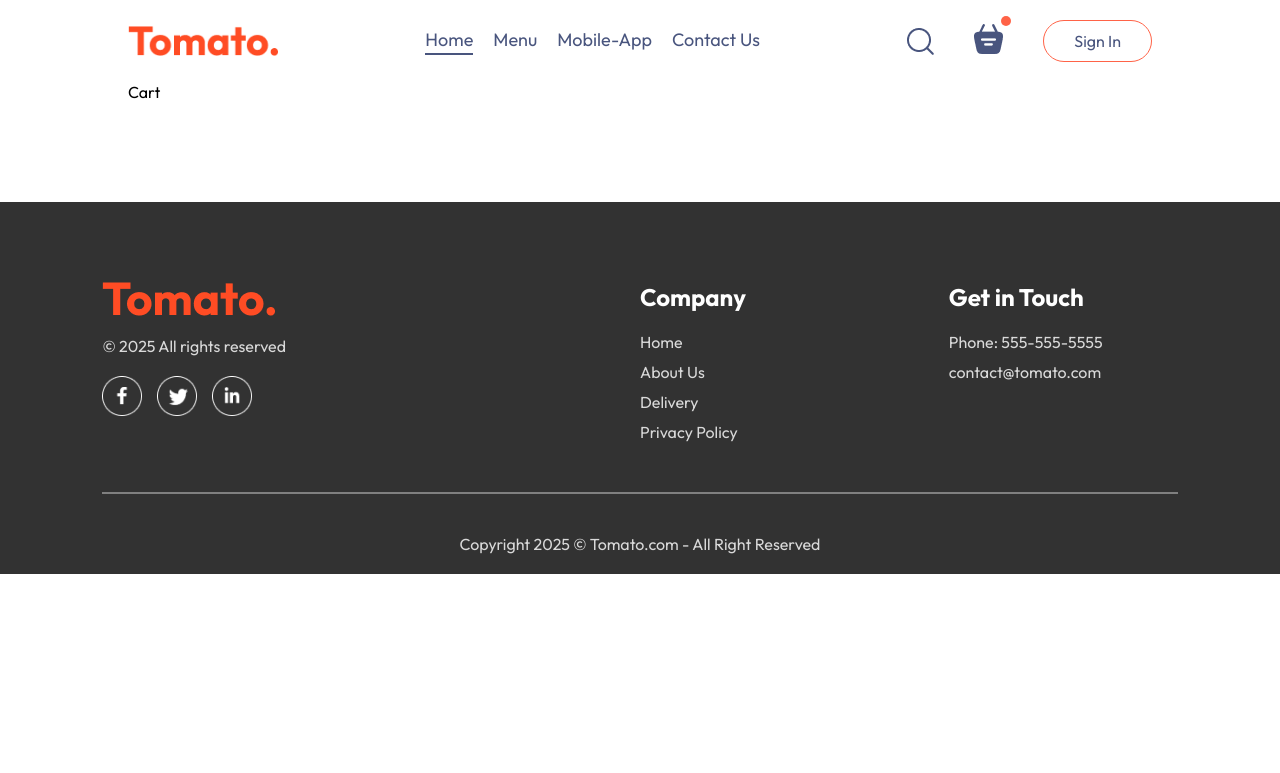
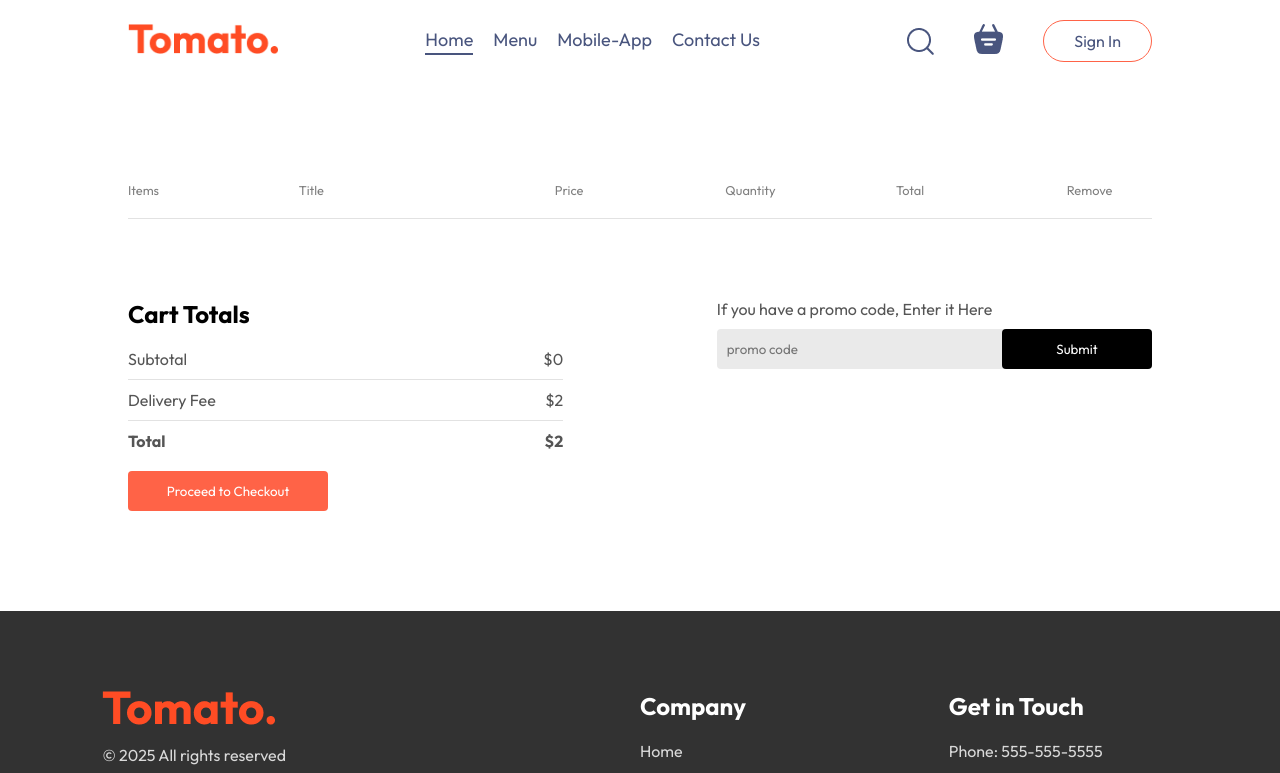
Before and after one commit to alankrit98/Nomato.-Food-Delivery-MERN, a React (Vite) app in the folder frontend/: page /cart in a window 1280 px wide. Shown: the top 773 px of the page. Built offline with nearby package versions, Linux system fonts and the light colour scheme.

Commit message:
Cart Page with different functionalities

```diff
--- a/frontend/src/components/navbar/Navbar.jsx
+++ b/frontend/src/components/navbar/Navbar.jsx
@@ -1,14 +1,17 @@
-import React, { useState } from 'react'
+import React, { useContext, useState } from 'react'
 import './Navbar.css'
 import { assets } from '../../assets/assets'
 import { Link } from 'react-router-dom'
+import { StoreContext } from '../../context/StoreContext'
 const Navbar = ({setShowLogin}) => {
 
   const [menu, setMenu] = useState("home");
 
+  const {getTotalCartAmount} = useContext(StoreContext);
+
   return (
     <div className='Navbar'>
-    <img src={assets.logo} alt='logo' className='logo' />
+    <Link to='/'><img src={assets.logo} alt='logo' className='logo' /></Link>
     <ul className='navbar-menu'>
     <Link to='/' onClick={()=>setMenu("home")} className={menu==="home"?"active":""}>Home</Link>
     <a href='#explore-menu' onClick={()=>setMenu("menu")} className={menu==="menu"?"active":""}>Menu</a>
@@ -18,8 +21,8 @@
     <div className='navbar-right'>
     <img src={assets.search_icon} alt=''/>
     <div className='navbar_search_icon'>
-    <img src={assets.basket_icon} alt='' />
-    <div className='dot'></div>
+    <Link to='/cart'><img src={assets.basket_icon} alt='' /></Link>
+    <div className={getTotalCartAmount()===0?"":"dot"}></div>
     </div>
     <button onClick={()=>setShowLogin(true)}> Sign In</button>
     </div>
--- a/frontend/src/context/StoreContext.jsx
+++ b/frontend/src/context/StoreContext.jsx
@@ -27,16 +27,24 @@
         }
     }
 
-    useEffect(() => {
-        console.log(cartItems);
-    }, [cartItems])
+    const getTotalCartAmount = () => {
+        let totalAmount = 0;
+        for(const item in cartItems) {
+            if(cartItems[item] > 0) {
+                let itemInfo = food_list.find((product)=>product._id === item);
+                totalAmount += itemInfo.price * cartItems[item];
+            }
+        }
+        return totalAmount;
+    }
 
     const contextValue = {
         food_list,
         cartItems,
         setCartItems,
         addToCart,
-        removeFromCart
+        removeFromCart,
+        getTotalCartAmount
     }
 
     return (
--- a/frontend/src/pages/Cart/Cart.css
+++ b/frontend/src/pages/Cart/Cart.css
@@ -0,0 +1,91 @@
+.cart {
+    margin-top: 100px;
+}
+.cart-items-title {
+    display: grid;
+    grid-template-columns: 1fr 1.5fr 1fr 1fr 1fr 0.5fr;
+    align-items: center;
+    color: grey;
+    font-size: max(1vw, 12px);
+}
+.cart-items-item {
+    margin: 10px 0px;
+    color: black;
+}
+.cart-items-item img {
+    width: 50px;
+}
+.cart hr {
+    height: 1px;
+    background-color: #e2e2e2;
+    border: none;
+}
+.cart-items-item .cross {
+    cursor: pointer;
+}
+.cart-bottom {
+    margin-top: 80px;
+    display: flex;
+    justify-content: space-between;
+    gap: max(12vw, 20px);
+}
+.cart-total {
+    flex: 1;
+    display: flex;
+    flex-direction: column;
+    gap: 20px;
+}
+.cart-total-details {
+    display: flex;
+    justify-content: space-between;
+    color: #555;
+}
+.cart-total hr {
+    margin: 10px 0px;
+}
+.cart-total button {
+    border: none;
+    color: white;
+    background-color: tomato;
+    width: max(15vw, 200px);
+    padding: 12px 0px;
+    border-radius: 4px;
+    cursor: pointer;
+}
+.cart-promocode {
+    flex: 1;
+}
+.cart-promocode p {
+    color: #555;
+}
+.cart-promocode-input {
+    margin-top: 10px;
+    display: flex;
+    justify-content: space-between;
+    align-items: center;
+    background-color: #eaeaea;
+    border-radius: 4px;
+}
+.cart-promocode-input input {
+    background-color: transparent;
+    border: none;
+    outline: none;
+    padding: 10px;
+}
+.cart-promocode-input button {
+    width: max(10vw, 150px);
+    padding: 12px 5px;
+    background-color: black;
+    border: none;
+    color: white;
+    border-radius: 4px;
+    cursor: pointer;
+}
+@media (max-width: 750px) {
+    .cart-bottom {
+        flex-direction: column-reverse;
+    }
+    .cart-promocode {
+        justify-content: start;
+    }
+}
--- a/frontend/src/pages/Cart/Cart.jsx
+++ b/frontend/src/pages/Cart/Cart.jsx
@@ -1,9 +1,73 @@
-import React from 'react'
-import './Cart.css'
+import React, { useContext } from "react";
+import "./Cart.css";
+import { StoreContext } from "../../context/StoreContext";
 const Cart = () => {
+  const { cartItems, food_list, removeFromCart, getTotalCartAmount } = useContext(StoreContext);
+
   return (
-    <div>Cart</div>
-  )
-}
+    <div className="cart">
+      <div className="cart-items">
+        <div className="cart-items-title">
+          <p>Items</p>
+          <p>Title</p>
+          <p>Price</p>
+          <p>Quantity</p>
+          <p>Total</p>
+          <p>Remove</p>
+        </div>
+        <br />
+        <hr />
+        {food_list.map((item, index) => {
+          if (cartItems[item._id] > 0) {
+            return (
+              <div key={index}>
+                <div className="cart-items-title cart-items-item">
+                  <img src={item.image} alt="" />
+                  <p>{item.name}</p>
+                  <p>${item.price}</p>
+                  <p>{cartItems[item._id]}</p>
+                  <p>${item.price * cartItems[item._id]}</p>
+                  <p onClick={()=>removeFromCart(item._id)} className="cross">x</p>
+                </div>
+                <hr />
+              </div>
+            );
+          }
+        })}
+      </div>
+      <div className="cart-bottom">
+        <div className="cart-total">
+          <h2>Cart Totals</h2>
+          <div>
+            <div className="cart-total-details">
+              <p>Subtotal</p>
+              <p>${getTotalCartAmount()}</p>
+            </div>
+            <hr/>
+            <div className="cart-total-details">
+              <p>Delivery Fee</p>
+              <p>${2}</p>
+            </div>
+            <hr/>
+            <div className="cart-total-details">
+              <b>Total</b>
+              <b>${getTotalCartAmount()+2}</b>
+            </div>
+          </div>
+            <button>Proceed to Checkout</button>
+        </div>
+        <div className="cart-promocode">
+          <div>
+            <p>If you have a promo code, Enter it Here</p>
+            <div className="cart-promocode-input">
+              <input type="text" placeholder="promo code"/>
+              <button>Submit</button>
+            </div>
+          </div>
+        </div>
+      </div>
+    </div>
+  );
+};
 
-export default Cart
+export default Cart;
```
